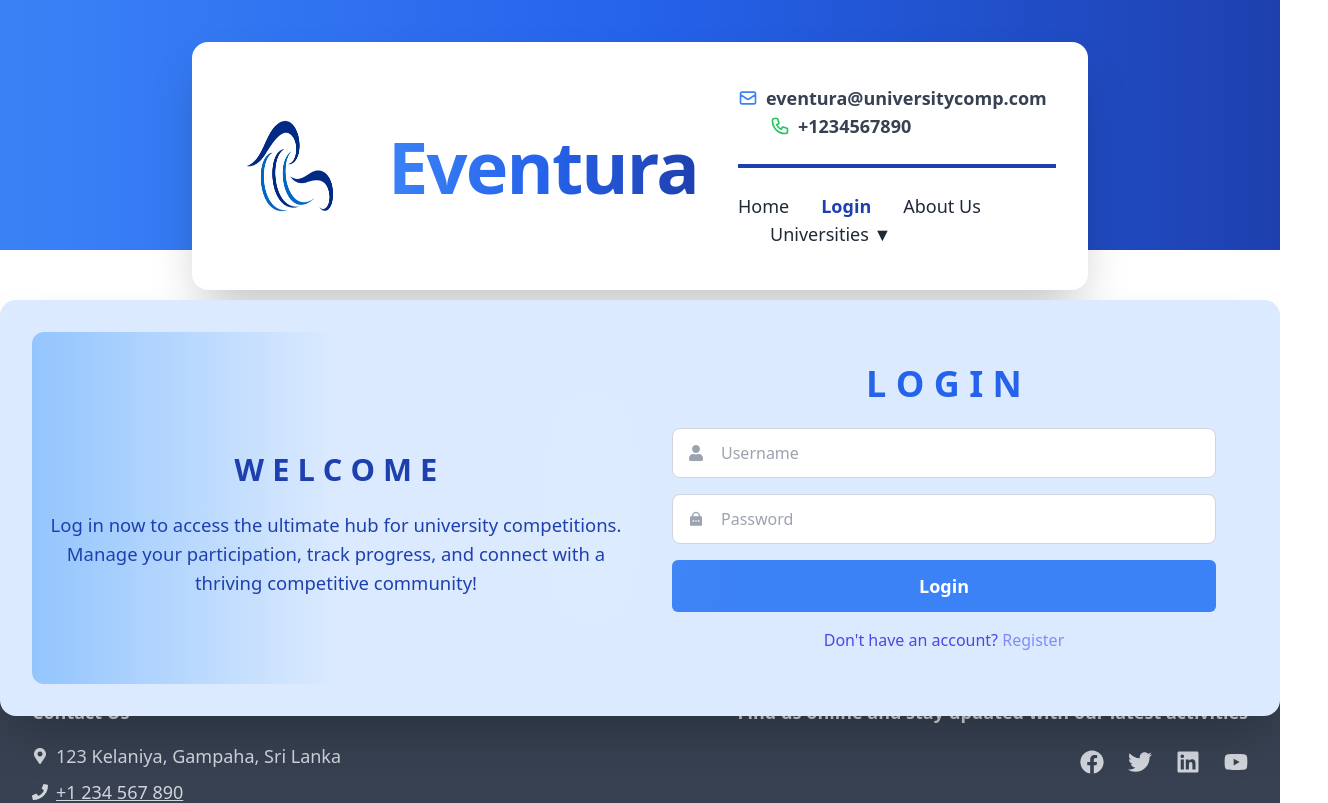
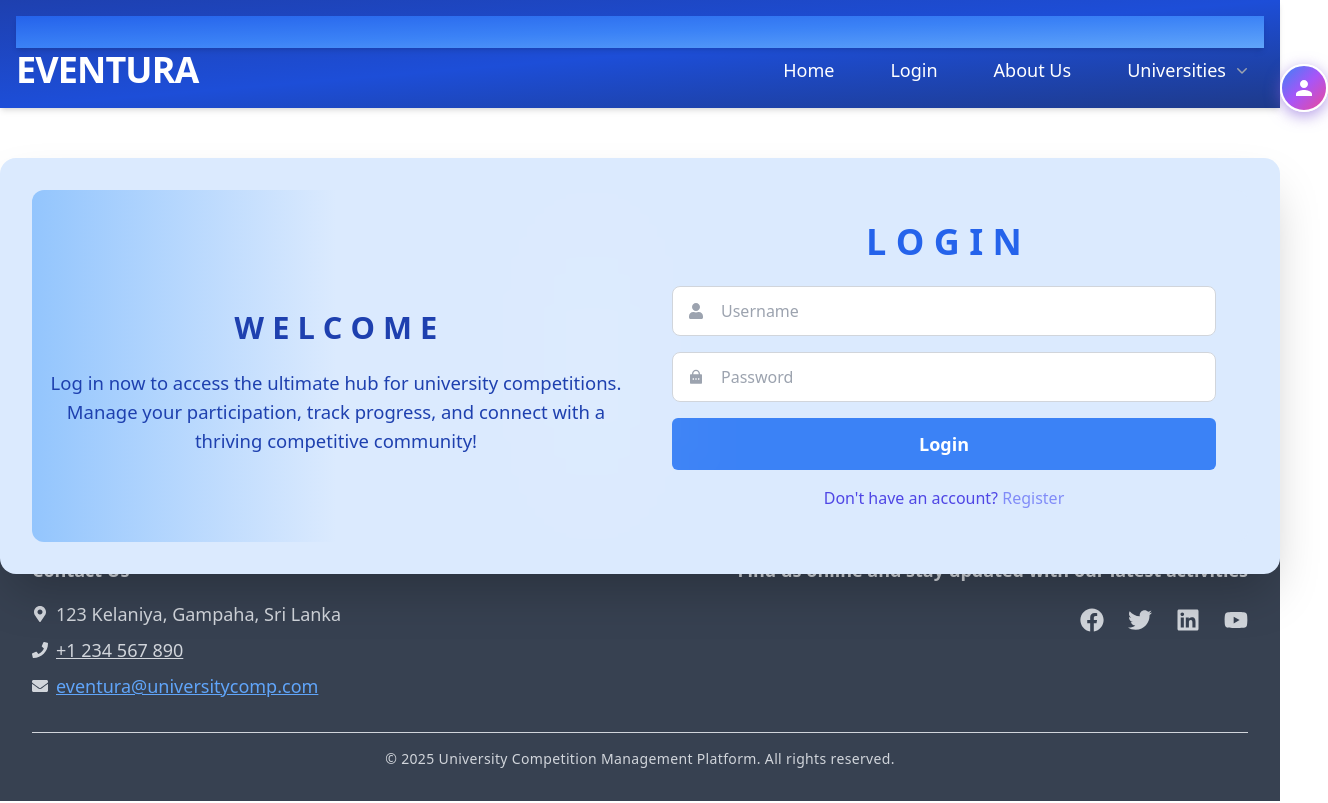
Before and after one commit to Vibesheak/UniCompete, a React (Create React App) app: page /login in a window 1280 px wide. Shown: the top 803 px of the page, 1328 px wide, since content can reach past the window. Built offline with nearby package versions, Linux system fonts and the light colour scheme.

Commit message:
Update code 44

```diff
--- a/src/components/Header.jsx
+++ b/src/components/Header.jsx
@@ -1,14 +1,16 @@
-import React, { useState } from "react";
-import logo from "./images/logo3.png";
-import { Link, useLocation } from "react-router-dom";
-import { MailIcon, PhoneIcon } from "@heroicons/react/outline";
+import React, { useState, useRef } from "react";
+import { Link, useLocation, useNavigate } from "react-router-dom";
 import { motion, AnimatePresence } from "framer-motion";
+import logo from "./images/logo2.jpg";
 
 const Header = () => {
   const [isUniversityDropdownOpen, setIsUniversityDropdownOpen] =
     useState(false);
-  const [isSidebarOpen, setIsSidebarOpen] = useState(false); // Added this state for the sidebar
+  const [isMenuOpen, setIsMenuOpen] = useState(false);
+  const [profileDropdownVisible, setProfileDropdownVisible] = useState(false);
   const location = useLocation();
+  const navigate = useNavigate();
+  const dropdownRef = useRef(null);
   let closeTimeout;
 
   const universities = [
@@ -24,222 +26,170 @@ const Header = () => {
     "Wayamba",
   ];
 
-  const toggleUniversityDropdown = () => {
-    setIsUniversityDropdownOpen(true);
-    clearTimeout(closeTimeout); // Prevent closing if user hovers back quickly
+  const handleLogout = () => {
+    navigate("/login");
   };
 
-  const closeUniversityDropdown = () => {
-    closeTimeout = setTimeout(() => {
-      setIsUniversityDropdownOpen(false);
-    }, 1000); // Close after 1 second
+  const handleProfileClick = () => {
+    setProfileDropdownVisible(!profileDropdownVisible);
   };
 
-  const isActive = (path) => location.pathname === path;
-  const isUniversityPage = location.pathname.startsWith("/university");
-
   return (
-    <header className="bg-gradient-to-r from-blue-500 via-blue-600 to-blue-800 w-full h-[250px] py-10 flex items-center justify-center relative">
-      <div className="bg-white w-[70%] max-w-screen-xl shadow-2xl rounded-2xl py-6 px-8 flex items-center flex-col sm:flex-row justify-between absolute -bottom-16 sm:-bottom-10">
-        {/* Left Side: Logo */}
-        <div className="flex items-center mb-6 sm:mb-0 sm:mr-8">
+    <header className="bg-gradient-to-br from-blue-800 via-blue-700 to-blue-900 text-white p-4 shadow-md relative">
+      <div className="bg-gradient-to-br from-blue-600 via-blue-500 to-blue-400 text-white p-4 shadow-md relative"></div>
+      <nav className="container mx-auto flex justify-between items-center relative z-10">
+        <div className="flex items-center">
           <img
             src={logo}
-            alt="Logo"
-            className="h-[200px] w-[200px] transform hover:scale-110"
+            alt="Eventura Logo"
+            className="absolute bottom-[230px] w-[100px] h-auto"
           />
+          <Link
+            to="/"
+            className="font-bold text-3xl md:text-4xl tracking-tight text-white transition-all duration-300"
+          >
+            EVENTURA
+          </Link>
         </div>
 
-        {/* Center Content: Title */}
-        <motion.h1
-          className="text-2xl font-bold flex-1 text-center"
-          initial={{ opacity: 0, y: -10 }}
-          animate={{ opacity: 1, y: 0 }}
-          transition={{ duration: 0.5 }}
+        {/* Mobile Menu Toggle */}
+        <div className="lg:hidden">
+          <button
+            onClick={() => setIsMenuOpen(!isMenuOpen)}
+            className="text-white text-2xl focus:outline-none"
+          >
+            {isMenuOpen ? "✖" : "☰"}
+          </button>
+        </div>
+
+        {/* Links */}
+        <div
+          className={`${
+            isMenuOpen
+              ? "block absolute top-16 left-0 right-0 bg-blue-900 bg-opacity-95 p-4"
+              : "hidden lg:flex"
+          } space-x-6 lg:space-x-8 text-lg font-medium`}
         >
           <Link
             to="/"
-            className="bg-gradient-to-r from-blue-500 via-blue-600 to-blue-800 text-transparent bg-clip-text text-6xl md:text-7xl font-extrabold tracking-tight transition-all duration-300 transform"
-          >
-            Eventura
-          </Link>
-        </motion.h1>
-
-        {/* Right Side Content */}
-        <div className="flex flex-col justify-between h-full sm:pl-5 md:pl-10">
-          {/* Top Section: Contact Information */}
-          <div className="text-gray-700 mb-4 sm:mb-0">
-            <div className="flex flex-wrap space-x-4 sm:space-x-8 justify-center sm:justify-start">
-              <motion.h1
-                className="text-2xl font-bold flex-1 text-center"
-                initial={{ opacity: 0, y: -10 }}
-                animate={{ opacity: 1, y: 0 }}
-                transition={{ duration: 0.5 }}
-              >
-                <p className="text-sm sm:text-lg flex items-center">
-                  <MailIcon className="h-5 w-5 text-blue-500 mr-2 cursor-pointer hover:text-blue-700" />
-                  <a
-                    href="mailto:eventura@universitycomp.com"
-                    className="hover:underline"
-                  >
-                    eventura@universitycomp.com
-                  </a>
-                </p>
-              </motion.h1>
-              <motion.h1
-                className="text-2xl font-bold flex-1 text-center"
-                initial={{ opacity: 0, y: -10 }}
-                animate={{ opacity: 1, y: 0 }}
-                transition={{ duration: 0.5 }}
-              >
-                <p className="text-sm sm:text-lg flex items-center">
-                  <PhoneIcon className="h-5 w-5 text-green-500 mr-2 cursor-pointer hover:text-green-700" />
-                  <a href="tel:+1234567890" className="hover:underline">
-                    +1234567890
-                  </a>
-                </p>
-              </motion.h1>
-            </div>
-          </div>
-
-          {/* Line Separator */}
-          <motion.h1
-            className="text-2xl font-bold flex-1 text-center"
-            initial={{ opacity: 0, y: -10 }}
-            animate={{ opacity: 1, y: 0 }}
-            transition={{ duration: 0.5 }}
-          >
-            <div className="border-t-2 sm:border-t-4 border-blue-800 my-6 mx-auto w-[80%] sm:w-[90%] md:w-[100%]"></div>
-          </motion.h1>
-          {/* Bottom Section: Navigation Links */}
-          <nav>
-            <ul className="flex flex-wrap space-x-4 sm:space-x-8 justify-center sm:justify-start text-sm sm:text-lg md:text-lg lg:text-lg xl:text-lg">
-              <motion.div
-                initial={{ opacity: 0, x: 20 }}
-                animate={{ opacity: 1, x: 0 }}
-                transition={{ delay: 0.8 }}
-              >
-                <li>
-                  <Link
-                    to="/"
-                    className={`${
-                      isActive("/")
-                        ? "text-blue-800 font-bold"
-                        : "text-gray-800"
-                    } hover:text-blue-500 transition-all duration-300 transform hover:scale-105`}
+            className="block text-white hover:text-blue-300 px-3 py-2 rounded-md"
           >
             Home
           </Link>
-                </li>
-              </motion.div>
-              <motion.div
-                initial={{ opacity: 0, x: 20 }}
-                animate={{ opacity: 1, x: 0 }}
-                transition={{ delay: 0.8 }}
-              >
-                <li>
           <Link
             to="/login"
-                    className={`${
-                      isActive("/login")
-                        ? "text-blue-800 font-bold"
-                        : "text-gray-800"
-                    } hover:text-blue-500 transition-all duration-300 transform hover:scale-105`}
+            className="block text-white hover:text-blue-300 px-3 py-2 rounded-md"
           >
             Login
           </Link>
-                </li>
-              </motion.div>
-              <motion.div
-                initial={{ opacity: 0, x: 20 }}
-                animate={{ opacity: 1, x: 0 }}
-                transition={{ delay: 0.8 }}
-              >
-                <li>
           <Link
             to="/about"
-                    className={`${
-                      isActive("/aboutus")
-                        ? "text-blue-800 font-bold text-xl"
-                        : "text-gray-800"
-                    } hover:text-blue-500 transition-all duration-300 transform hover:scale-105`}
+            className="block text-white hover:text-blue-300 px-3 py-2 rounded-md"
           >
             About Us
           </Link>
-                </li>
-              </motion.div>
 
-              {/* Universities Sidebar Toggle */}
-              <motion.div
-                initial={{ opacity: 0, x: 20 }}
-                animate={{ opacity: 1, x: 0 }}
-                transition={{ delay: 0.8 }}
+          {/* University Dropdown */}
+          <div
+            className="relative"
+            onMouseEnter={() => setIsUniversityDropdownOpen(true)}
+            onMouseLeave={() => setIsUniversityDropdownOpen(false)}
           >
-                <li>
-                  <button
-                    onClick={() => setIsSidebarOpen(true)}
-                    className={`${
-                      isUniversityPage
-                        ? "text-blue-800 font-bold"
-                        : "text-gray-800"
-                    } hover:text-blue-500 transition-all duration-300 transform hover:scale-105 flex items-center`}
+            <button className="block text-white hover:text-blue-300 px-3 py-2 rounded-md inline-flex items-center gap-x-1.5">
+              Universities
+              <svg
+                className="w-5 h-5 text-gray-400"
+                viewBox="0 0 20 20"
+                fill="currentColor"
               >
-                    Universities ▼
+                <path
+                  fillRule="evenodd"
+                  d="M5.22 8.22a.75.75 0 0 1 1.06 0L10 11.94l3.72-3.72a.75.75 0 1 1 1.06 1.06l-4.25 4.25a.75.75 0 0 1-1.06 0L5.22 9.28a.75.75 0 0 1 0-1.06Z"
+                  clipRule="evenodd"
+                />
+              </svg>
             </button>
-                </li>
-              </motion.div>
-            </ul>
-          </nav>
+
+            {isUniversityDropdownOpen && (
+              <div className="absolute bg-white dark:bg-gray-700 rounded-lg shadow-md w-56 mt-2">
+                <div className="p-2">
+                  {universities.map((university) => (
+                    <Link
+                      key={university}
+                      to={`/university/${university}`}
+                      className="block text-gray-900 dark:text-white px-4 py-1 text-sm rounded-md hover:bg-blue-600 hover:bg-opacity-20"
+                    >
+                      {university}
+                    </Link>
+                  ))}
                 </div>
               </div>
+            )}
+          </div>
 
-      {/* Sidebar for Universities */}
+          {/* Profile Dropdown */}
+          <div
+            className="absolute top-4 right-4 cursor-pointer"
+            ref={dropdownRef}
+          >
+            {/* Profile Circle */}
+            <div
+              className="absolute left-8 w-12 h-12 rounded-full flex items-center justify-center text-lg bg-gradient-to-br from-blue-500 via-purple-500 to-pink-500 shadow-lg border-2 border-white hover:scale-110 transition-transform duration-300"
+              onClick={handleProfileClick}
+              title="Profile"
+              style={{
+                boxShadow: "0px 4px 15px rgba(128, 90, 213, 0.6)",
+              }}
+            >
+              <svg
+                xmlns="http://www.w3.org/2000/svg"
+                className="w-6 h-6 text-white"
+                fill="currentColor"
+                viewBox="0 0 24 24"
+              >
+                <path d="M12 12c2.209 0 4-1.791 4-4s-1.791-4-4-4-4 1.791-4 4 1.791 4 4 4zm0 2c-2.67 0-8 1.336-8 4v2h16v-2c0-2.664-5.33-4-8-4z" />
+              </svg>
+            </div>
 
-      <AnimatePresence>
-        {isSidebarOpen && (
-          <motion.div
-            initial={{ x: "-100%", opacity: 0 }}
-            animate={{ x: 0, opacity: 1 }}
-            exit={{ x: "100%", opacity: 0 }}
-            transition={{ duration: 0.5 }}
-            className="fixed top-[50px] left-0 h-[750px] w-64 bg-transparent shadow-lg p-5 flex flex-col space-y-4 z-50 backdrop-blur-md"
+            {/* Profile Dropdown */}
+            {profileDropdownVisible && (
+              <div
+                className="absolute top-16 right-1 w-48 bg-gradient-to-br from-white via-gray-50 to-gray-100 shadow-xl rounded-xl p-4 z-20 border border-gray-200 animate-fade-in"
+                style={{
+                  borderTop: "4px solid #8b5cf6",
+                  transition: "all 0.3s ease-in-out",
+                }}
               >
-            {/* Sidebar Header */}
-            <div className="flex justify-between items-center">
+                {/* Profile Button */}
                 <button
-                onClick={() => setIsSidebarOpen(false)}
-                className="text-gray-900 hover:text-blue-900 text-2xl "
+                  onClick={() => navigate("/userpage")}
+                  className="w-full text-left text-gray-900 font-semibold text-md py-2 rounded-lg hover:bg-gray-200 transition duration-300 flex items-center space-x-2"
                 >
-                ✕
+                  <svg
+                    xmlns="http://www.w3.org/2000/svg"
+                    className="w-4 h-4 text-purple-500"
+                    fill="none"
+                    viewBox="0 0 24 24"
+                    stroke="currentColor"
+                    strokeWidth={2}
+                  >
+                    <path d="M12 12c2.209 0 4-1.791 4-4s-1.791-4-4-4-4 1.791-4 4 1.791 4 4 4zm0 2c-2.67 0-8 1.336-8 4v2h16v-2c0-2.664-5.33-4-8-4z" />
+                  </svg>
+                  <span>Profile</span>
+                </button>
+
+                {/* Logout Button */}
+                <button
+                  onClick={handleLogout}
+                  className="w-full bg-gradient-to-r from-red-500 via-pink-500 to-yellow-500 text-white py-2 rounded-lg hover:shadow-lg hover:scale-105 transition duration-300 mt-4 flex items-center justify-center space-x-2"
+                >
+                  <span>Logout</span>
                 </button>
               </div>
-
-            {/* University List */}
-            <div className="mt-4 flex flex-col space-y-2">
-              {universities.map((university, index) => (
-                <motion.div
-                  key={university}
-                  initial={{ opacity: 0, x: 20 }}
-                  animate={{ opacity: 1, x: 0 }}
-                  transition={{ delay: 0.1 * index }}
-                >
-                  <Link
-                    to={`/university/${university}`}
-                    className={` text-purple-800 block text-lg font-medium px-4 py-2 rounded-md transition-all duration-300
-                ${
-                  isActive(`/university/${university}`)
-                    ? "bg-blue-800 text-white" // Active university link with different blue
-                    : "text-blue-500 hover:bg-blue-100"
-                }`}
-                  >
-                    University of {university}
-                  </Link>
-                </motion.div>
-              ))}
+            )}
           </div>
-          </motion.div>
-        )}
-      </AnimatePresence>
+        </div>
+      </nav>
     </header>
   );
 };
--- a/src/pages/HomePage.jsx
+++ b/src/pages/HomePage.jsx
@@ -1,8 +1,6 @@
 import React, { useState, useEffect, useRef } from "react";
 import { useNavigate } from "react-router-dom";
 import { Link, useLocation } from "react-router-dom";
-import { MailIcon, PhoneIcon } from "@heroicons/react/outline";
-import { motion, AnimatePresence } from "framer-motion";
 import { FaFacebook, FaTwitter, FaLinkedin, FaYoutube } from "react-icons/fa";
 import homeImage from "./images/home.jpeg";
 import KelaniyaUniversity from "./images/Kelaniya.png";
@@ -15,12 +13,7 @@ import SouthUniversity from "./images/south.png";
 import ColomboUniversity from "./images/colombo.png";
 import RuhunaUniversity from "./images/ruhuna.png";
 import EasternUniversity from "./images/eastern.png";
-import image3 from "./images/ico1.png";
-import image5 from "./images/aboutus.png";
-import image4 from "./images/login.png";
 import HeaderAdmin from "../components/HeaderAdmin.jsx";
-
-// import other images similarly
 
 function HomePage() {
   const navigate = useNavigate();
@@ -28,12 +21,6 @@ function HomePage() {
   const [filters, setFilters] = useState({ category: "All", sort: "All" });
   const [universities, setUniversities] = useState([]);
   const dropdownRef = useRef(null);
-  const [isUniversityDropdownOpen, setIsUniversityDropdownOpen] =
-    useState(false);
-  const [isSidebarOpen, setIsSidebarOpen] = useState(false); // Added this state for the sidebar
-  const location = useLocation();
-  let closeTimeout;
-  const [profileDropdownVisible, setProfileDropdownVisible] = useState(false);
 
   useEffect(() => {
     const handleClickOutside = (event) => {
@@ -71,33 +58,6 @@ function HomePage() {
   };
 
   const handleViewDetails = () => navigate("/login");
-
-  const universitiesname = [
-    "Colombo",
-    "Peradeniya",
-    "Kelaniya",
-    "Moratuwa",
-    "Jaffna",
-    "Sri Jayewardenepura",
-    "Ruhuna",
-    "Eastern",
-    "South Eastern",
-    "Wayamba",
-  ];
-
-  const toggleUniversityDropdown = () => {
-    setIsUniversityDropdownOpen(true);
-    clearTimeout(closeTimeout); // Prevent closing if user hovers back quickly
-  };
-
-  const closeUniversityDropdown = () => {
-    closeTimeout = setTimeout(() => {
-      setIsUniversityDropdownOpen(false);
-    }, 1000); // Close after 1 second
-  };
-
-  const isActive = (path) => location.pathname === path;
-  const isUniversityPage = location.pathname.startsWith("/university");
 
   const competitions = [
     {
@@ -192,15 +152,6 @@ function HomePage() {
   const getInitials = (fullName) => {
     const nameParts = fullName.split(" ");
     return nameParts.map((part) => part.charAt(0).toUpperCase()).join("");
-  };
-
-  const user = {
-    fullName: "Nilojitha Mariyathas",
-  };
-
-  const userInitials = getInitials(user.fullName);
-  const handleLogout = () => {
-    navigate("/login");
   };
   const universityImages = [
     { name: "Kelaniya University", image: KelaniyaUniversity },
@@ -369,60 +320,8 @@ function HomePage() {
           </div>
         </div>
       </div>
-      {/* Image Section with Blue Background */}
-      <section className="w-full py-16 -mt-80 ">
-        <div className="max-w-screen-xl mx-auto relative h-16">
-          {/* Home Section */}
-          <div className="absolute -top-[140px] -left-32 w-36 h-36 bg-blue-900 rounded-full overflow-hidden shadow-lg flex items-center justify-center transform transition-all duration-300 hover:bg-blue-500 hover:scale-110">
-            <Link to="/">
-              <img
-                src={image3}
-                alt="Image 3"
-                className="w-28 h-28 object-cover object-center cursor-pointer transform transition-transform duration-300 hover:scale-110"
-              />
-            </Link>
-          </div>
-          <span className="absolute top-[5px] mt-2 -left-[4%] transform -translate-x-1/2 text-3xl font-bold text-blue-800 transition-all duration-300 hover:bg-blue-500 hover:scale-110 hover:text-white px-2 py-1 rounded">
-            <Link to="/" className="hover:underline">
-              Home
-            </Link>
-          </span>
 
-          {/* Login Section */}
-          <div className="absolute -top-[40px] left-[45%] w-36 h-36 bg-blue-900 rounded-full overflow-hidden shadow-lg flex items-center justify-center transform transition-all duration-300 hover:bg-blue-500 hover:scale-110">
-            <Link to="/login">
-              <img
-                src={image4}
-                alt="Image 4"
-                className="w-28 h-28 object-cover object-center cursor-pointer transform transition-transform duration-300 hover:scale-110"
-              />
-            </Link>
-          </div>
-          <span className="absolute top-[100px] mt-2 left-[51%] transform -translate-x-1/2 text-3xl font-bold text-blue-800 transition-all duration-300 hover:bg-blue-500 hover:scale-110 hover:text-white px-2 py-1 rounded">
-            <Link to="/login" className="hover:underline">
-              Login
-            </Link>
-          </span>
-
-          {/* About Us Section */}
-          <div className="absolute -top-[130px] -right-32 w-36 h-36 bg-blue-900 rounded-full overflow-hidden shadow-lg flex items-center justify-center transform transition-all duration-300 hover:bg-blue-500 hover:scale-110">
-            <Link to="/about">
-              <img
-                src={image5}
-                alt="Image 5"
-                className="w-28 h-28 object-cover object-center cursor-pointer transform transition-transform duration-300 hover:scale-110"
-              />
-            </Link>
-          </div>
-          <span className="absolute top-[10px] mt-2 -right-[17%] transform -translate-x-1/2 text-3xl font-bold text-blue-800 transition-all duration-300 hover:bg-blue-500 hover:scale-110 hover:text-white px-2 py-1 rounded">
-            <Link to="/about" className="hover:underline">
-              About Us
-            </Link>
-          </span>
-        </div>
-      </section>
-
-      <div className="relative w-full top-[50px] h-40 overflow-hidden">
+      <div className="relative  overflow-hidden transform translate-y-[-900px]">
         {/* Container for the images and names */}
         <div className="flex animate-move">
           {/* Loop through the university images array */}
@@ -496,18 +395,8 @@ function HomePage() {
     }
   `}
       </style>
-
-      <br></br>
       {/* Main Content */}
-      <div
-        className="flex-1 p-6 md:p-6 bg-gradient-to-br from-blue-50 via-blue-100 to-blue-200 text-gray-900 -mt-32"
-        style={{
-          position: "relative", // Ensure the footer has positioning
-          top: "120px", // Move it 120px down
-        }}
-      >
-        {/* Content here */}
-
+      <div className="flex-1 p-6 md:p-6 bg-gradient-to-br from-blue-50 via-blue-100 to-blue-200 text-gray-900 transform translate-y-[-900px]">
         <form className="max-w-md mx-auto mt-4">
           {" "}
           {/* Increased bottom margin */}
```
Also changed, not shown: package.json (+1 -7 lines), 1 other file (tests, documents, lock files or other folders). Lines whose indentation alone changed are shown as unchanged.
